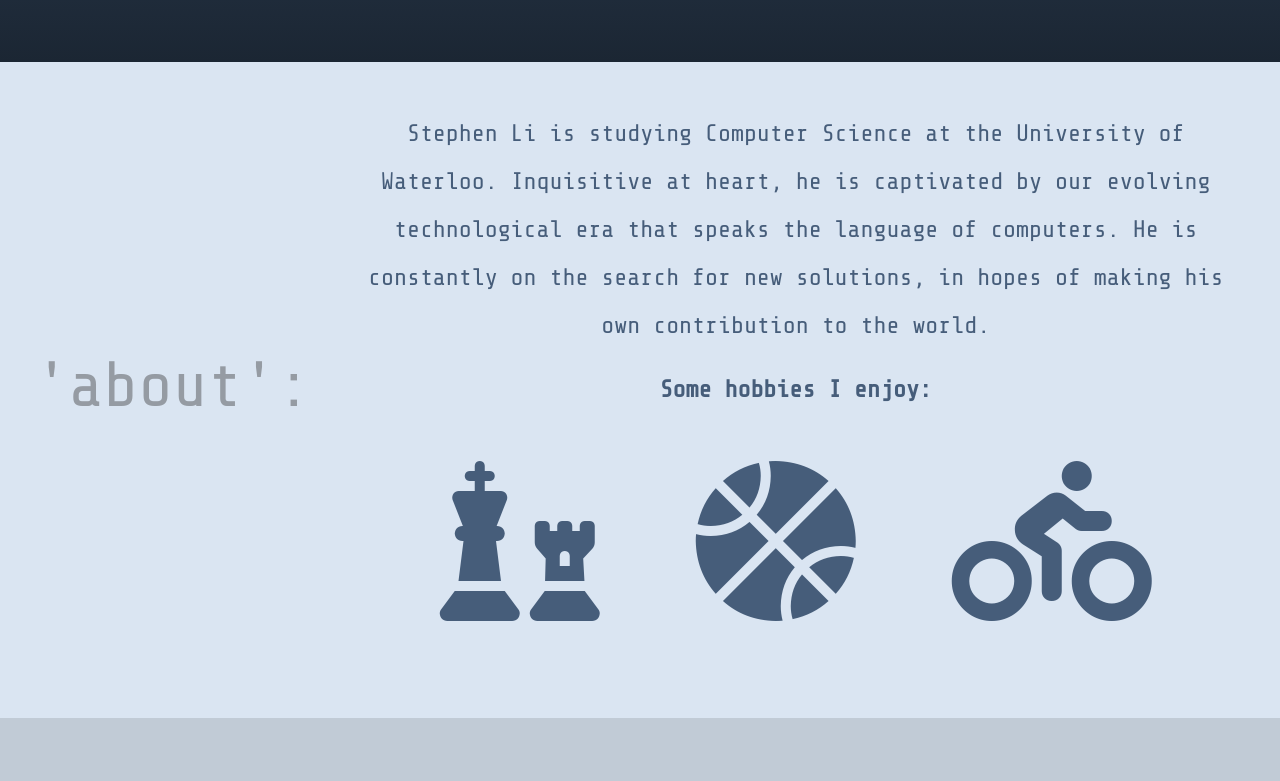
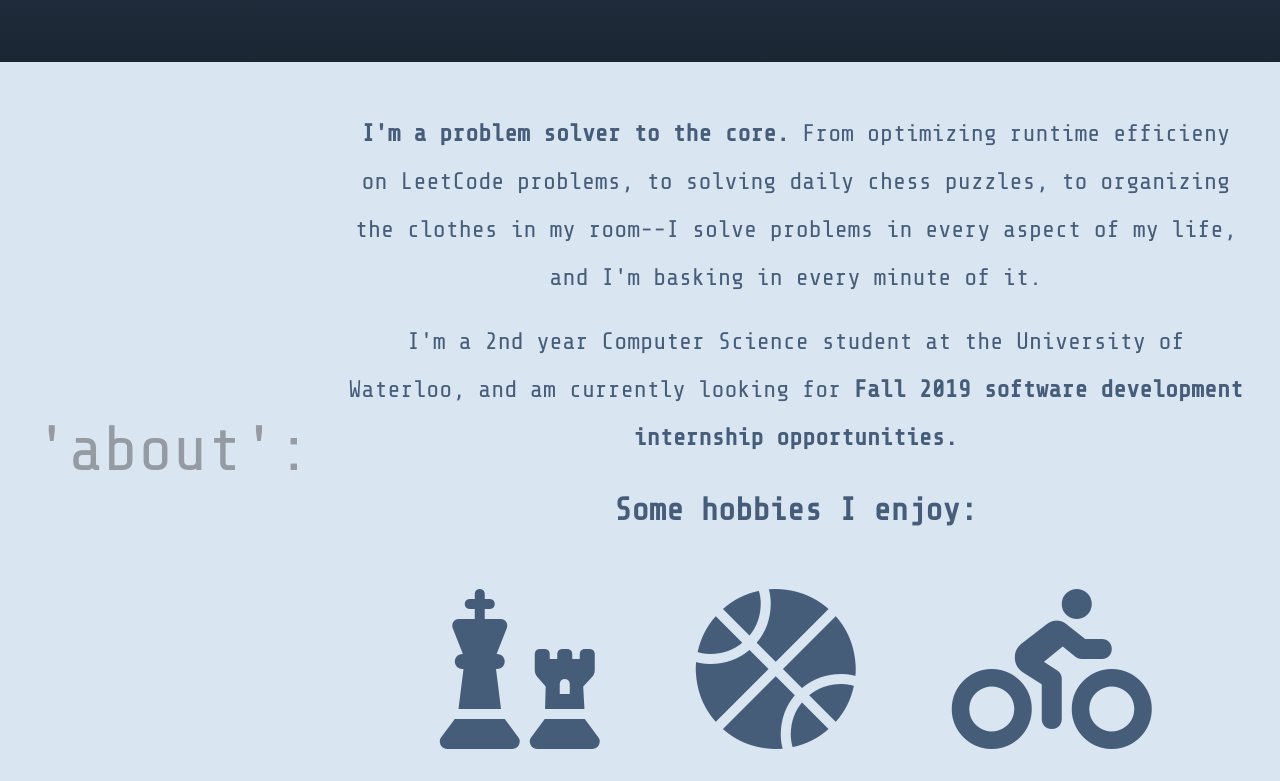
Before and after one commit to liphenste/liphenste.github.io, a React (Create React App) app: page / in a window 1280 px wide. Shown: the part 360-1141 px from the top of the page. Built offline with nearby package versions, Linux system fonts and the light colour scheme; the HTML template or start-up script is replaced by a standard one.

Commit message:
update about description

```diff
--- a/src/App.css
+++ b/src/App.css
@@ -66,8 +66,9 @@
   line-height: 2;
 }
 
-.hobbies {
+#hobbies .description {
   font-weight: bolder;
+  font-size: 2em;
 }
 
 .hobbieslist {
--- a/src/App.js
+++ b/src/App.js
@@ -57,10 +57,15 @@ function About(props) {
         <h2 className="sectionheader col-lg-3 col-md-12">'about':</h2>
         <div className="sectioncontent col-lg-9 col-md-12">
           <p className="description">
-          Stephen Li is studying Computer Science at the University of Waterloo. Inquisitive at heart, he is captivated by our evolving technological era that speaks the language of computers.
-          He is constantly on the search for new solutions, in hopes of making his own contribution to the world.
+            <strong>I'm a problem solver to the core.</strong> From optimizing runtime efficieny on LeetCode problems,
+            to solving daily chess puzzles, to organizing the clothes in my room--I solve problems
+            in every aspect of my life, and I'm basking in every minute of it.
           </p>
-          <div className="hobbies">
+          <p className="description">
+            I'm a 2nd year Computer Science student at the University of Waterloo, and am
+            currently looking for <strong> Fall 2019 software development internship opportunities.</strong>
+          </p>
+          <div className="hobbies" id="hobbies">
             <p className="description">Some hobbies I enjoy:</p>
             <ul className="hobbieslist">
               <li className="icon"><i className="fas fa-chess"></i></li>
```
